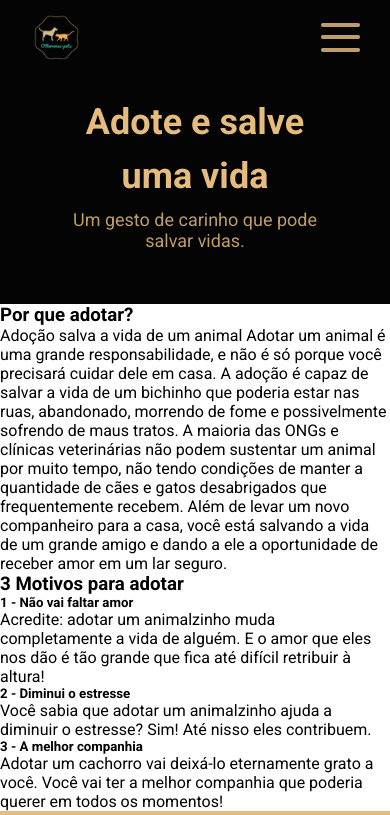
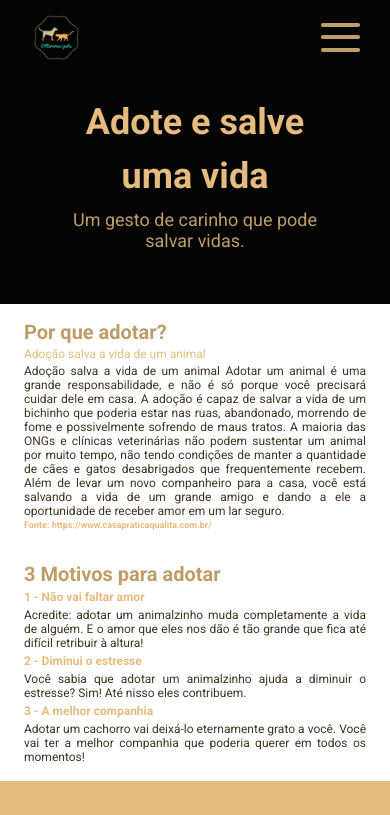
Before and after one commit to melissasilveira/pets-adoption, a React (Create React App) app: page / in a window 390 px wide. Shown: the top 815 px of the page. Built offline with nearby package versions, Linux system fonts and the light colour scheme; no server answers.

Commit message:
css mobile main ok

```diff
--- a/src/components/Main.js
+++ b/src/components/Main.js
@@ -9,9 +9,10 @@ function Main() {
         <Title>Adote e salve uma vida</Title>
         <Subtitle>Um gesto de carinho que pode salvar vidas.</Subtitle>
       </StyledHeader>
-      <div>
-        <h3>Por que adotar?</h3>
-        <p>
+      <StyledDiv>
+        <StyledH3>Por que adotar?</StyledH3>
+        <StyledH4>Adoção salva a vida de um animal</StyledH4>
+        <Paragraph>
           Adoção salva a vida de um animal Adotar um animal é uma grande
           responsabilidade, e não é só porque você precisará cuidar dele em
           casa. A adoção é capaz de salvar a vida de um bichinho que poderia
@@ -22,25 +23,28 @@ function Main() {
           Além de levar um novo companheiro para a casa, você está salvando a
           vida de um grande amigo e dando a ele a oportunidade de receber amor
           em um lar seguro.
-        </p>
-        <h3>3 Motivos para adotar</h3>
-        <h5>1 - Não vai faltar amor</h5>
-        <p>
+        </Paragraph>
+        <Footnote>Fonte: https://www.casapraticaqualita.com.br/</Footnote>
+      </StyledDiv>
+      <StyledDiv>
+        <StyledH3>3 Motivos para adotar</StyledH3>
+        <StyledH5>1 - Não vai faltar amor</StyledH5>
+        <Paragraph>
           Acredite: adotar um animalzinho muda completamente a vida de alguém. E
           o amor que eles nos dão é tão grande que fica até difícil retribuir à
           altura!
-        </p>
-        <h5>2 - Diminui o estresse</h5>
-        <p>
+        </Paragraph>
+        <StyledH5>2 - Diminui o estresse</StyledH5>
+        <Paragraph>
           Você sabia que adotar um animalzinho ajuda a diminuir o estresse? Sim!
           Até nisso eles contribuem.
-        </p>
-        <h5>3 - A melhor companhia</h5>
-        <p>
+        </Paragraph>
+        <StyledH5>3 - A melhor companhia</StyledH5>
+        <Paragraph>
           Adotar um cachorro vai deixá-lo eternamente grato a você. Você vai ter
           a melhor companhia que poderia querer em todos os momentos!
-        </p>
-      </div>
+        </Paragraph>
+      </StyledDiv>
     </StyledContainer>
   )
 }
@@ -77,5 +81,55 @@ const Subtitle = styled.h3`
   border: 1px solid #040404;
   margin: 0px 60px;
 `
+const StyledH4 = styled.h4`
+  font-style: normal;
+  font-weight: 400;
+  font-size: 12px;
+  line-height: 14px;
+  text-align: justify;
+  padding: 1px 4px;
+  color: #e6bc7e;
+`
+
+const StyledDiv = styled.div`
+  display: flex;
+  flex-direction: column;
+  padding: 15px 20px;
+`
+const StyledH3 = styled.h3`
+  font-style: normal;
+  font-weight: 700;
+  font-size: 20px;
+  line-height: 23px;
+  color: #bf9d69;
+  padding: 2px 4px;
+`
+const Paragraph = styled.p`
+  font-style: normal;
+  font-weight: 400;
+  font-size: 12px;
+  line-height: 14px;
+  text-align: justify;
+  padding: 2px 4px;
+  color: #403423;
+`
+const Footnote = styled.p`
+  font-style: normal;
+  font-weight: 700;
+  font-size: 9px;
+  line-height: 11px;
+  text-align: justify;
+  padding: 0px 4px;
+  color: #e6bc7e;
+`
+const StyledH5 = styled.h5`
+  font-style: normal;
+  font-weight: 700;
+  font-size: 12px;
+  line-height: 14px;
+  text-align: justify;
+  padding: 2px 4px;
+  color: #e6bc7e;
+`
 
 export default Main
```
